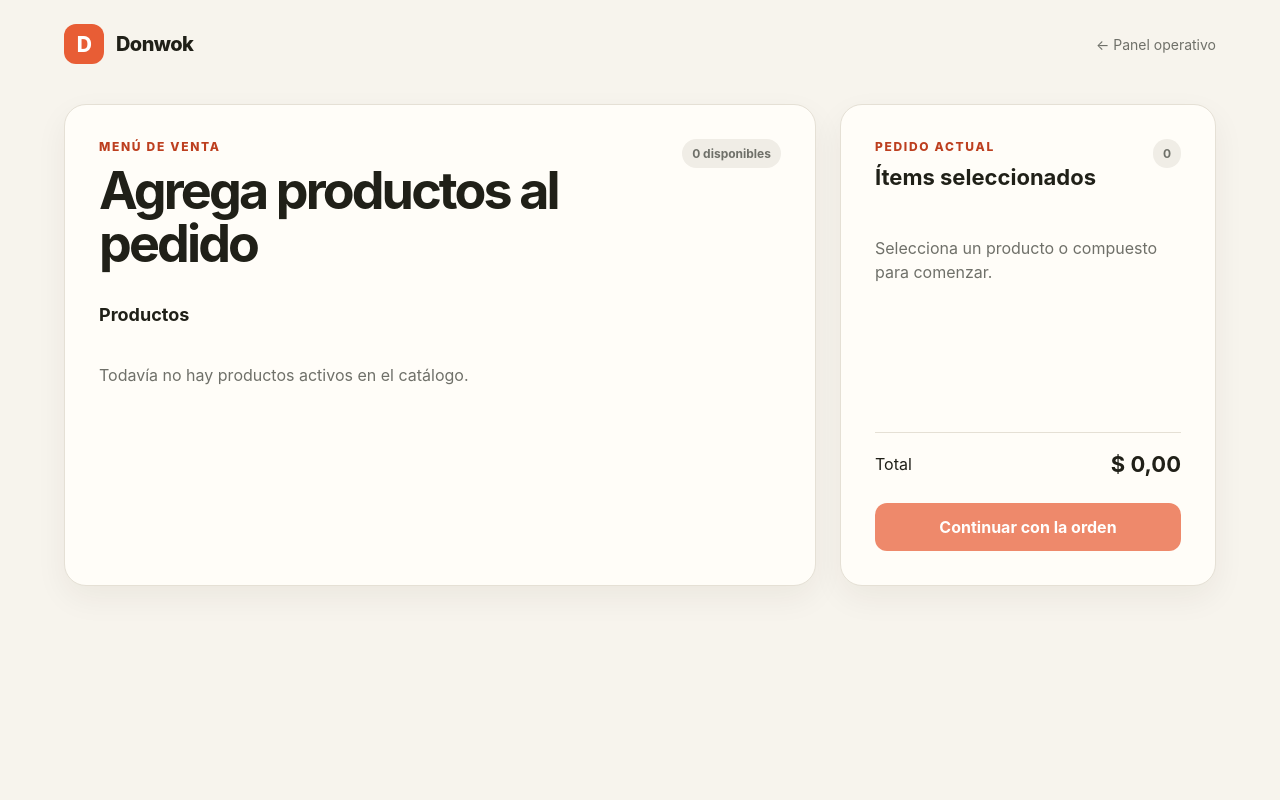
After one commit to maoxtrem/donwok-01, a Symfony app: template app/templates/sale/index.html.twig in a window 1280 px wide. The commit adds this page. Run offline with Twig, Linux system fonts and the light colour scheme; the template is opened without the code that fills it, so the values that code supplies are empty; some libraries are stand-ins or nearby versions.

Commit message:
Agrega menu de venta operativo

```diff
--- a/app/public/styles/app.css
+++ b/app/public/styles/app.css
@@ -63,5 +63,33 @@ h1 { max-width: 480px; margin: 0; font-size: clamp(36px, 7vw, 64px); line-height
 .dashboard-card-primary p:not(.card-kicker) { color: #fff0e6; }
 .card-status { align-self: flex-start; margin-top: 18px; padding: 6px 10px; border-radius: 999px; color: var(--muted); background: #f0ede6; font-size: 12px; font-weight: 700; }
 .dashboard-card-primary .card-status { color: #fff; background: rgba(255,255,255,.18); }
+.dashboard-card-link { color: inherit; text-decoration: none; }
+.sale-shell { min-height: 100vh; padding: 24px clamp(24px, 5vw, 72px) 64px; background: var(--cream); }
+.sale-header { padding-bottom: 40px; }
+.sale-header .brand-lockup { margin: 0; }
+.sale-layout { display: grid; grid-template-columns: minmax(0, 1.6fr) minmax(300px, .8fr); gap: 24px; max-width: 1240px; margin: 0 auto; }
+.catalog-panel, .order-panel { padding: clamp(22px, 3vw, 34px); border: 1px solid var(--line); border-radius: 22px; background: var(--paper); box-shadow: 0 12px 32px rgba(49, 40, 23, .06); }
+.sale-heading, .order-panel-heading { display: flex; align-items: flex-start; justify-content: space-between; gap: 16px; }
+.sale-heading h1 { font-size: clamp(32px, 5vw, 52px); }
+.catalog-count, .cart-count { padding: 7px 10px; border-radius: 999px; color: var(--muted); background: #f0ede6; font-size: 12px; font-weight: 700; white-space: nowrap; }
+.catalog-section-title { margin: 34px 0 14px; font-size: 18px; }
+.catalog-grid { display: grid; grid-template-columns: repeat(auto-fill, minmax(170px, 1fr)); gap: 12px; }
+.catalog-item { display: flex; min-height: 100px; flex-direction: column; justify-content: space-between; padding: 16px; border: 1px solid var(--line); border-radius: 14px; color: var(--ink); background: #fff; font: inherit; text-align: left; cursor: pointer; transition: border-color .15s ease, transform .15s ease, box-shadow .15s ease; }
+.catalog-item:hover { border-color: var(--accent); box-shadow: 0 8px 20px rgba(232, 93, 53, .12); transform: translateY(-2px); }
+.catalog-item-name { font-weight: 750; }
+.catalog-item-meta { color: var(--accent-dark); font-size: 14px; font-weight: 700; }
+.empty-state, .empty-cart { margin: 0; padding: 24px 0; color: var(--muted); line-height: 1.5; }
+.order-panel { position: sticky; top: 24px; align-self: start; min-height: 380px; }
+.order-panel h2 { margin: 0; font-size: 22px; }
+.cart-items { min-height: 220px; margin-top: 22px; }
+.cart-empty[hidden] { display: none; }
+.cart-line { display: flex; align-items: center; justify-content: space-between; gap: 12px; padding: 13px 0; border-bottom: 1px solid var(--line); }
+.cart-line div { display: grid; gap: 4px; }
+.cart-line span { color: var(--muted); font-size: 13px; }
+.cart-line button { border: 0; color: var(--accent-dark); background: transparent; font-size: 24px; cursor: pointer; }
+.cart-footer { border-top: 1px solid var(--line); padding-top: 18px; }
+.cart-total { display: flex; align-items: center; justify-content: space-between; margin-bottom: 16px; }
+.cart-total strong { font-size: 22px; }
 @media (max-width: 520px) { .landing-card { padding: 32px 24px; border-radius: 22px; } .landing-actions, .landing-actions .button { width: 100%; } }
 @media (max-width: 700px) { .dashboard-header { align-items: flex-start; flex-direction: column; padding-bottom: 42px; } .dashboard-user { flex-wrap: wrap; } .dashboard-grid { grid-template-columns: 1fr; margin-top: 34px; } }
+@media (max-width: 900px) { .sale-layout { grid-template-columns: 1fr; } .order-panel { position: static; } }
--- a/app/templates/base.html.twig
+++ b/app/templates/base.html.twig
@@ -5,6 +5,7 @@
     <meta name="viewport" content="width=device-width, initial-scale=1">
     <title>{% block title %}Donwok{% endblock %}</title>
     <link rel="stylesheet" href="/styles/app.css">
+    {% block javascripts %}{% endblock %}
 </head>
 <body>
     {% block body %}{% endblock %}
--- a/app/templates/dashboard/index.html.twig
+++ b/app/templates/dashboard/index.html.twig
@@ -23,15 +23,15 @@
     </section>
 
     <section class="dashboard-grid" aria-label="Áreas operativas">
-        <article class="dashboard-card dashboard-card-primary">
+        <a class="dashboard-card dashboard-card-primary dashboard-card-link" href="{{ path('app_sale') }}">
             <span class="card-icon">＋</span>
             <div>
                 <p class="card-kicker">Ventas</p>
                 <h2>Crear una orden</h2>
                 <p>Selecciona productos y compuestos para iniciar un pedido.</p>
             </div>
-            <span class="card-status">Próximamente</span>
-        </article>
+            <span class="card-status">Abrir menú</span>
+        </a>
 
         <article class="dashboard-card">
             <span class="card-icon">▣</span>
--- /dev/null
+++ b/app/templates/sale/index.html.twig
@@ -0,0 +1,119 @@
+{% extends 'base.html.twig' %}
+
+{% block title %}Donwok | Menú de venta{% endblock %}
+
+{% block body %}
+<main class="sale-shell">
+    <header class="dashboard-header sale-header">
+        <div class="dashboard-brand">
+            <a class="brand-lockup" href="{{ path('app_dashboard') }}">
+                <div class="brand-mark brand-mark-mini">D</div><span>Donwok</span>
+            </a>
+        </div>
+        <a class="back-link" href="{{ path('app_dashboard') }}">← Panel operativo</a>
+    </header>
+
+    <div class="sale-layout">
+        <section class="catalog-panel" aria-labelledby="sale-title">
+            <div class="sale-heading">
+                <div>
+                    <p class="eyebrow">Menú de venta</p>
+                    <h1 id="sale-title">Agrega productos al pedido</h1>
+                </div>
+                <span class="catalog-count">{{ products|length + composites|length }} disponibles</span>
+            </div>
+
+            {% if composites is not empty %}
+                <h2 class="catalog-section-title">Compuestos</h2>
+                <div class="catalog-grid">
+                    {% for composite in composites %}
+                        <button class="catalog-item" type="button" data-item-type="composite" data-item-id="{{ composite.id }}" data-item-name="{{ composite.name|e('html_attr') }}" data-item-price="{{ composite.price }}">
+                            <span class="catalog-item-name">{{ composite.name }}</span>
+                            <span class="catalog-item-meta">{{ composite.price|number_format(2, ',', '.') }}</span>
+                        </button>
+                    {% endfor %}
+                </div>
+            {% endif %}
+
+            <h2 class="catalog-section-title">Productos</h2>
+            {% if products is not empty %}
+                <div class="catalog-grid">
+                    {% for product in products %}
+                        <button class="catalog-item" type="button" data-item-type="product" data-item-id="{{ product.id }}" data-item-name="{{ product.name|e('html_attr') }}" data-item-price="{{ product.price }}">
+                            <span class="catalog-item-name">{{ product.name }}</span>
+                            <span class="catalog-item-meta">{{ product.price|number_format(2, ',', '.') }}</span>
+                        </button>
+                    {% endfor %}
+                </div>
+            {% else %}
+                <div class="empty-state">Todavía no hay productos activos en el catálogo.</div>
+            {% endif %}
+        </section>
+
+        <aside class="order-panel" aria-labelledby="cart-title">
+            <div class="order-panel-heading">
+                <div>
+                    <p class="eyebrow">Pedido actual</p>
+                    <h2 id="cart-title">Ítems seleccionados</h2>
+                </div>
+                <span id="cart-count" class="cart-count">0</span>
+            </div>
+            <div id="cart-items" class="cart-items">
+                <p id="cart-empty" class="empty-cart">Selecciona un producto o compuesto para comenzar.</p>
+            </div>
+            <div class="cart-footer">
+                <div class="cart-total"><span>Total</span><strong id="cart-total">$ 0,00</strong></div>
+                <button class="button button-primary button-full" type="button" disabled>Continuar con la orden</button>
+            </div>
+        </aside>
+    </div>
+</main>
+{% endblock %}
+
+{% block javascripts %}
+<script>
+    const cart = [];
+    const currency = new Intl.NumberFormat('es-CO', { style: 'currency', currency: 'COP', maximumFractionDigits: 2 });
+    const cartItems = document.getElementById('cart-items');
+    const cartEmpty = document.getElementById('cart-empty');
+    const cartCount = document.getElementById('cart-count');
+    const cartTotal = document.getElementById('cart-total');
+
+    function renderCart() {
+        cartItems.querySelectorAll('.cart-line').forEach((line) => line.remove());
+        cartEmpty.hidden = cart.length > 0;
+        let total = 0;
+
+        cart.forEach((item, index) => {
+            total += item.price * item.quantity;
+            const line = document.createElement('div');
+            line.className = 'cart-line';
+            line.innerHTML = `<div><strong>${item.name}</strong><span>${currency.format(item.price)} × ${item.quantity}</span></div><button type="button" aria-label="Quitar ${item.name}" data-remove="${index}">×</button>`;
+            cartItems.appendChild(line);
+        });
+
+        cartCount.textContent = cart.reduce((sum, item) => sum + item.quantity, 0);
+        cartTotal.textContent = currency.format(total);
+    }
+
+    document.querySelectorAll('[data-item-type]').forEach((button) => {
+        button.addEventListener('click', () => {
+            const item = cart.find((entry) => entry.type === button.dataset.itemType && entry.id === button.dataset.itemId);
+            if (item) {
+                item.quantity += 1;
+            } else {
+                cart.push({ type: button.dataset.itemType, id: button.dataset.itemId, name: button.dataset.itemName, price: Number(button.dataset.itemPrice), quantity: 1 });
+            }
+            renderCart();
+        });
+    });
+
+    cartItems.addEventListener('click', (event) => {
+        const removeButton = event.target.closest('[data-remove]');
+        if (removeButton) {
+            cart.splice(Number(removeButton.dataset.remove), 1);
+            renderCart();
+        }
+    });
+</script>
+{% endblock %}
```
Also changed, not shown: LOGICA_NEGOCIO.md (+7 -1 lines), app/src/Controller/SaleController.php (added, +34 -0 lines).
